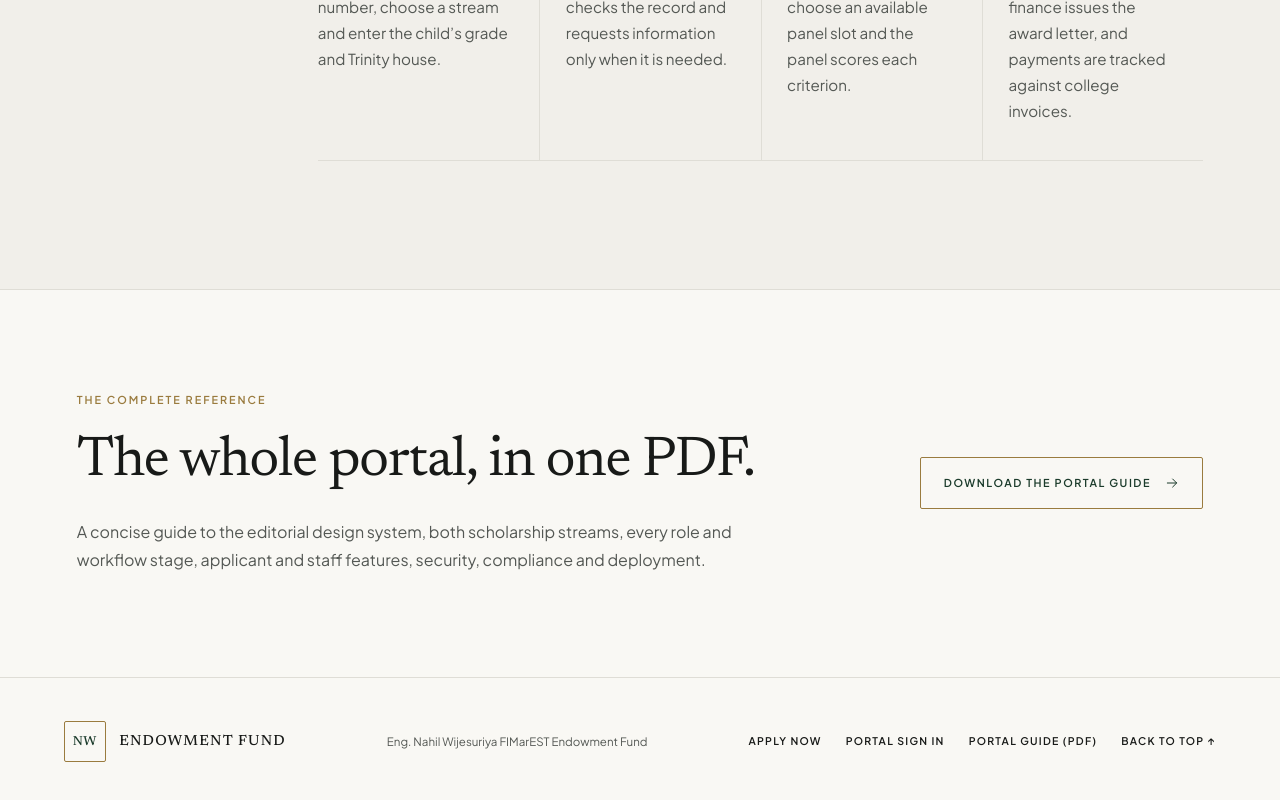
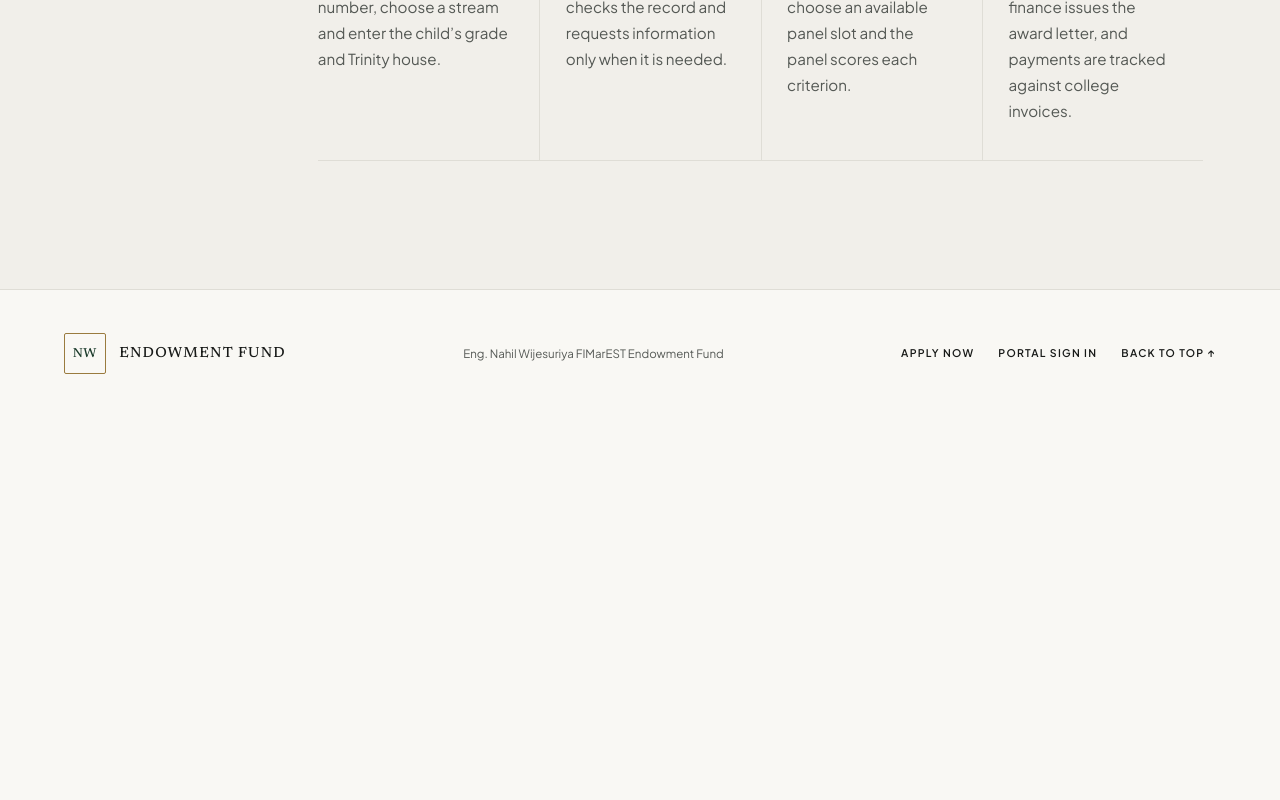
Before and after one commit to NathuminiJ/NWEF, a Next.js app: page / in a window 1280 px wide. Shown: the part 3107-3907 px from the top of the page. After the commit the page ends 3525 px from the top, so only its background shows below. Built offline with nearby package versions, Linux system fonts and the light colour scheme.

Commit message:
fix: remove all PDF download UI from the portal

```diff
--- a/src/components/public/LandingPage.module.css
+++ b/src/components/public/LandingPage.module.css
@@ -580,8 +580,7 @@
   transition: color 160ms ease, gap 160ms ease;
 }
 
-.streamLink svg,
-.guideLink svg {
+.streamLink svg {
   width: 1rem;
   flex: none;
   fill: none;
@@ -620,44 +619,6 @@
 
 .processTitle {
   font-size: clamp(1.2rem, 1.8vw, 1.6rem);
-}
-
-.guide {
-  display: flex;
-  align-items: center;
-  justify-content: space-between;
-  gap: clamp(2rem, 5vw, 5rem);
-  padding: clamp(4rem, 8vw, 6.5rem) clamp(1.5rem, 6vw, 6rem);
-  border-bottom: 1px solid var(--line);
-  background: var(--canvas);
-}
-
-.guideContent {
-  max-width: 46rem;
-}
-
-.guideLink {
-  display: inline-flex;
-  align-items: center;
-  justify-content: center;
-  gap: 0.8rem;
-  flex: none;
-  border: 1px solid var(--brass);
-  border-radius: 2px;
-  padding: 1rem 1.4rem;
-  color: var(--brand);
-  font-size: 0.68rem;
-  font-weight: 600;
-  letter-spacing: 0.14em;
-  text-decoration: none;
-  text-transform: uppercase;
-  transition: background 160ms ease, color 160ms ease, border-color 160ms ease;
-}
-
-.guideLink:hover {
-  border-color: var(--brand);
-  background: var(--brand);
-  color: var(--canvas);
 }
 
 @media (max-width: 900px) {
@@ -699,11 +660,6 @@
 
   .processStep:nth-child(n + 3) {
     border-top: 1px solid var(--line);
-  }
-
-  .guide {
-    flex-direction: column;
-    align-items: flex-start;
   }
 }
 
--- a/src/components/public/LandingPage.tsx
+++ b/src/components/public/LandingPage.tsx
@@ -195,21 +195,6 @@ export function LandingPage() {
           </div>
         </section>
 
-        <section className={styles.guide} id="portal-guide">
-          <div className={styles.guideContent}>
-            <p className={styles.eyebrow}>The complete reference</p>
-            <h2 className={styles.sectionTitle}>The whole portal, in one PDF.</h2>
-            <p className={styles.sectionDescription}>
-              A concise guide to the editorial design system, both scholarship streams, every role and workflow stage,
-              applicant and staff features, security, compliance and deployment.
-            </p>
-          </div>
-          <Link className={styles.guideLink} href="/api/portal-guide" download="NWEF-Portal-Guide.pdf">
-            Download the portal guide
-            <ArrowIcon />
-          </Link>
-        </section>
-
         <footer className={styles.footer}>
           <Link className={`${styles.brand} ${styles.footerBrand}`} href="#home">
             <span className={styles.brandMark}>NW</span>
@@ -219,7 +204,6 @@ export function LandingPage() {
           <div className={styles.footerLinks}>
             <Link href={applyHref}>Apply now</Link>
             <Link href="/login">Portal sign in</Link>
-            <Link href="/api/portal-guide">Portal guide (PDF)</Link>
             <Link href="#home">Back to top ↑</Link>
           </div>
         </footer>
```
